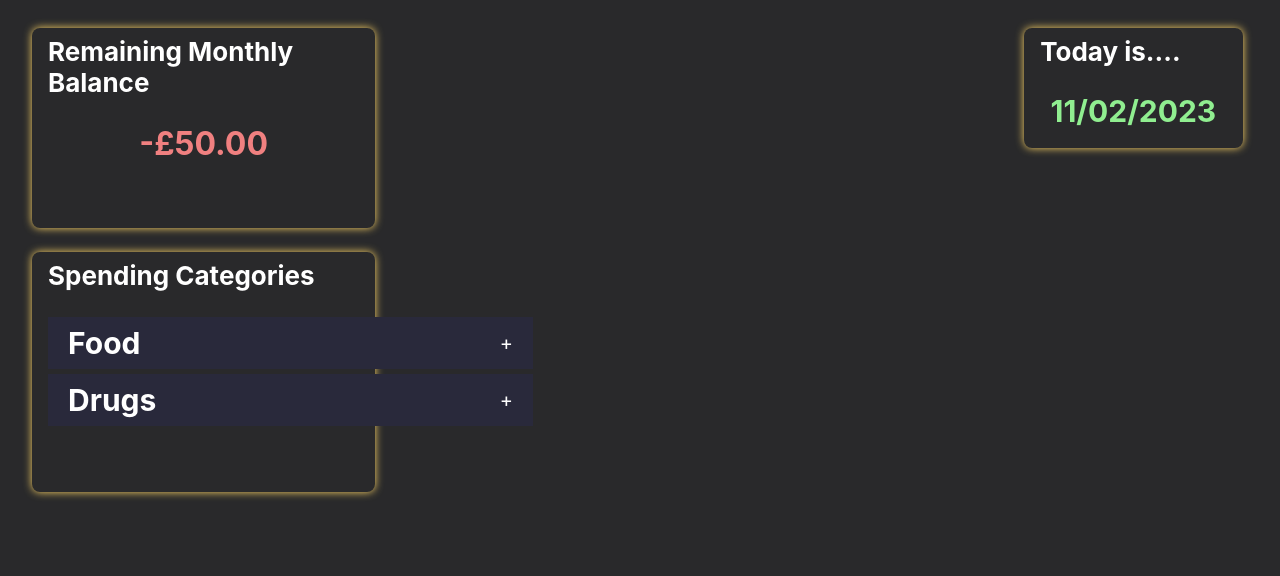
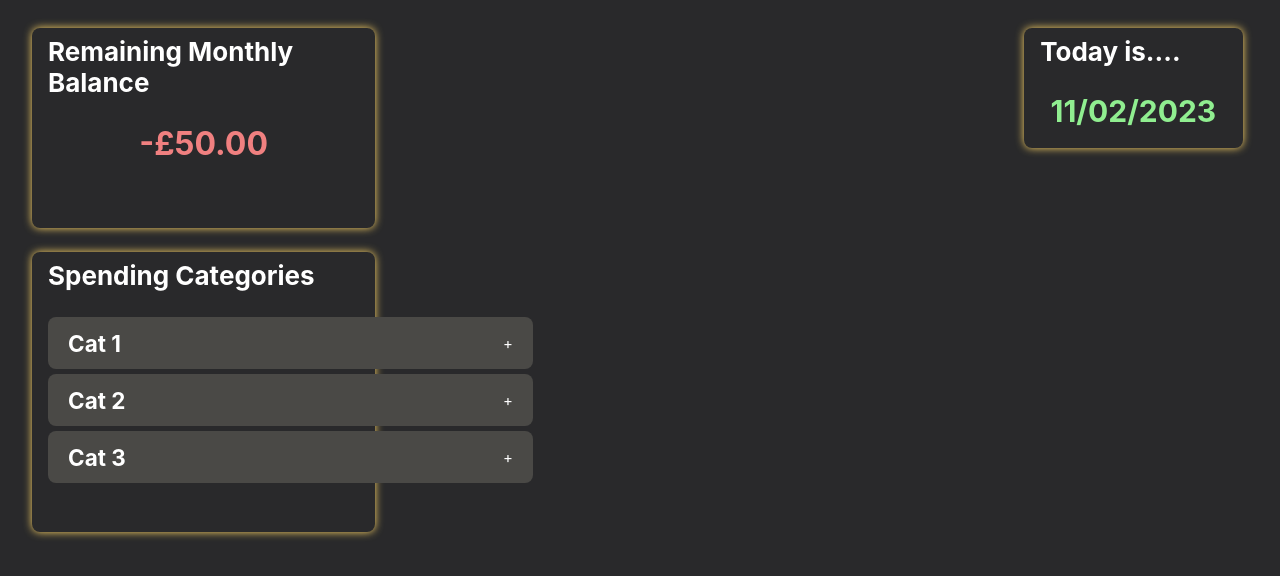
Before and after one commit to LP2851/personal-finance-tracker, a React (Create React App) app in the folder frontend/: page / in a window 1280 px wide. Shown: the top 576 px of the page. Built offline with nearby package versions, Linux system fonts and the light colour scheme.

Commit message:
Styled accordion more

```diff
--- a/frontend/src/components/collapsible/Collapsible.js
+++ b/frontend/src/components/collapsible/Collapsible.js
@@ -32,11 +32,15 @@ const Collapsible = () => {
 
 
 const data = [{
-    Category: "Food",
-    explanation: "sex money hookers drugs"},
+    Category: "Cat 1",
+    explanation: "Cat 1"},
     {
-        Category: "Drugs",
-        explanation: "la musica de harry frost"
+        Category: "Cat 2",
+        explanation: "Cat 2"},
+    {
+        Category: "Cat 3",
+        explanation: "Cat 3"
+
 }]
 
 
--- a/frontend/src/components/collapsible/collapsible.module.css
+++ b/frontend/src/components/collapsible/collapsible.module.css
@@ -4,10 +4,12 @@
 }
 
 .item {
-    background: #29293b;
+    background: #4a4946;
     margin-bottom: 5px;
     padding: 10px 20px;
-    border-color: aliceblue;
+    border-color: #ffffff;
+    border-radius: 8px;
+    font-size: 14px;
 }
 
 .title {
@@ -17,11 +19,11 @@
     align-items: center;
     cursor: pointer;
     height: 4vh;
-    font-size: 20px;
+    font-size: 15px;
 }
 
 .content {
-    color: aquamarine;
+    color: white;
     max-height: 0;
     overflow: hidden;
     transition: all 0.5s cubic-bezier(0, 1, 0, 1);
@@ -30,5 +32,5 @@
 .contentShow {
     height: auto;
     max-height: 9999px;
-    transition: all 0.5s cubic-bezier(1,0,1,0);
+    transition: all 0.5s cubic-bezier(1, 0, 1, 0);
 }
--- a/frontend/src/containers/home/category-card/index.js
+++ b/frontend/src/containers/home/category-card/index.js
@@ -5,10 +5,12 @@ import Collapsible from "../../../components/collapsible/Collapsible";
 
 const CategoryCard = () => {
     return (
-        <CardComponent width="27.5%" maxHeight="30vh">
-            <p className={styles.title}>Spending Categories</p>
-            <Collapsible/>
-        </CardComponent>
+        <div className={styles.categoryWrapper}>
+            <CardComponent width="27.5%" maxHeight="35vh">
+                <p className={styles.title}>Spending Categories</p>
+                <Collapsible/>
+            </CardComponent>
+        </div>
     );
 }
 
--- a/frontend/src/containers/home/category-card/index.module.css
+++ b/frontend/src/containers/home/category-card/index.module.css
@@ -2,3 +2,9 @@
     margin-top: 0.5rem;
     font-weight: bold;
 }
+
+.categoryWrapper {
+    display: inline-list-item;
+    flex-direction: column;
+    flex: 1 1 auto;
+}
```
